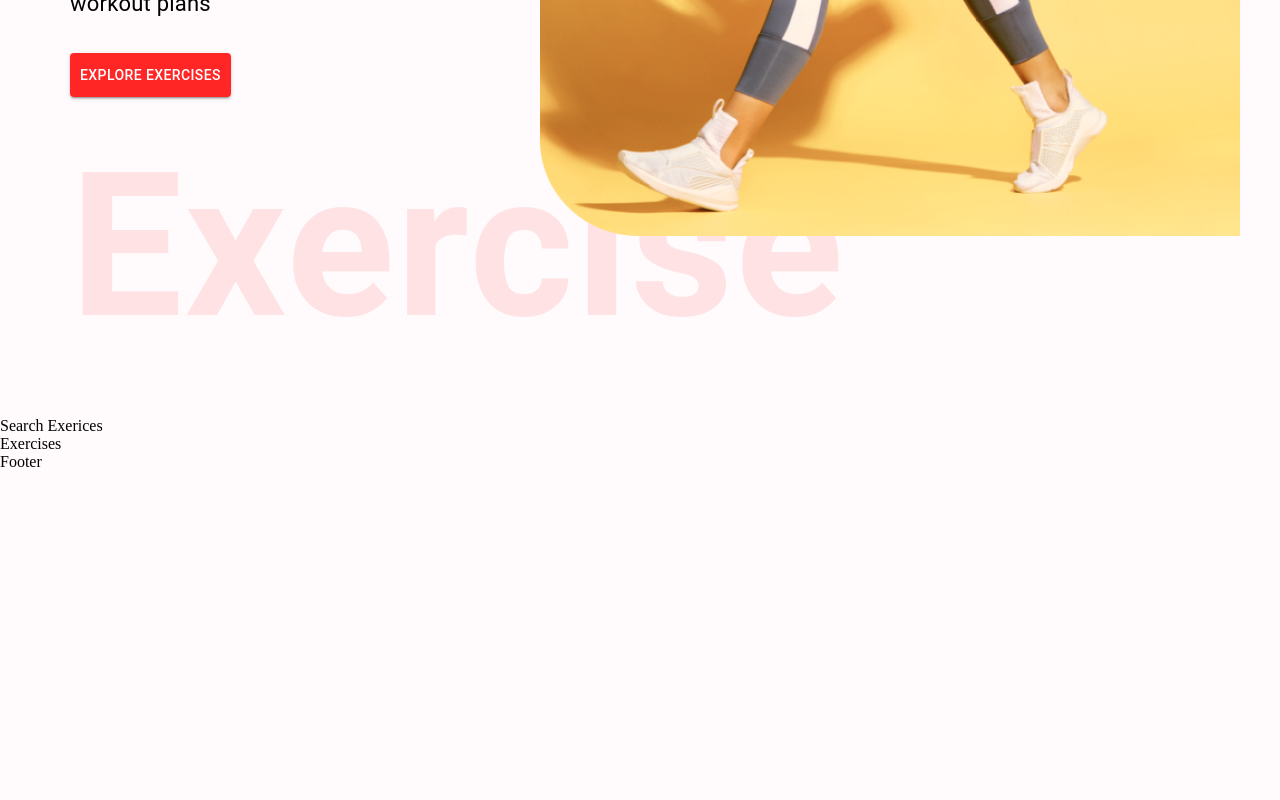
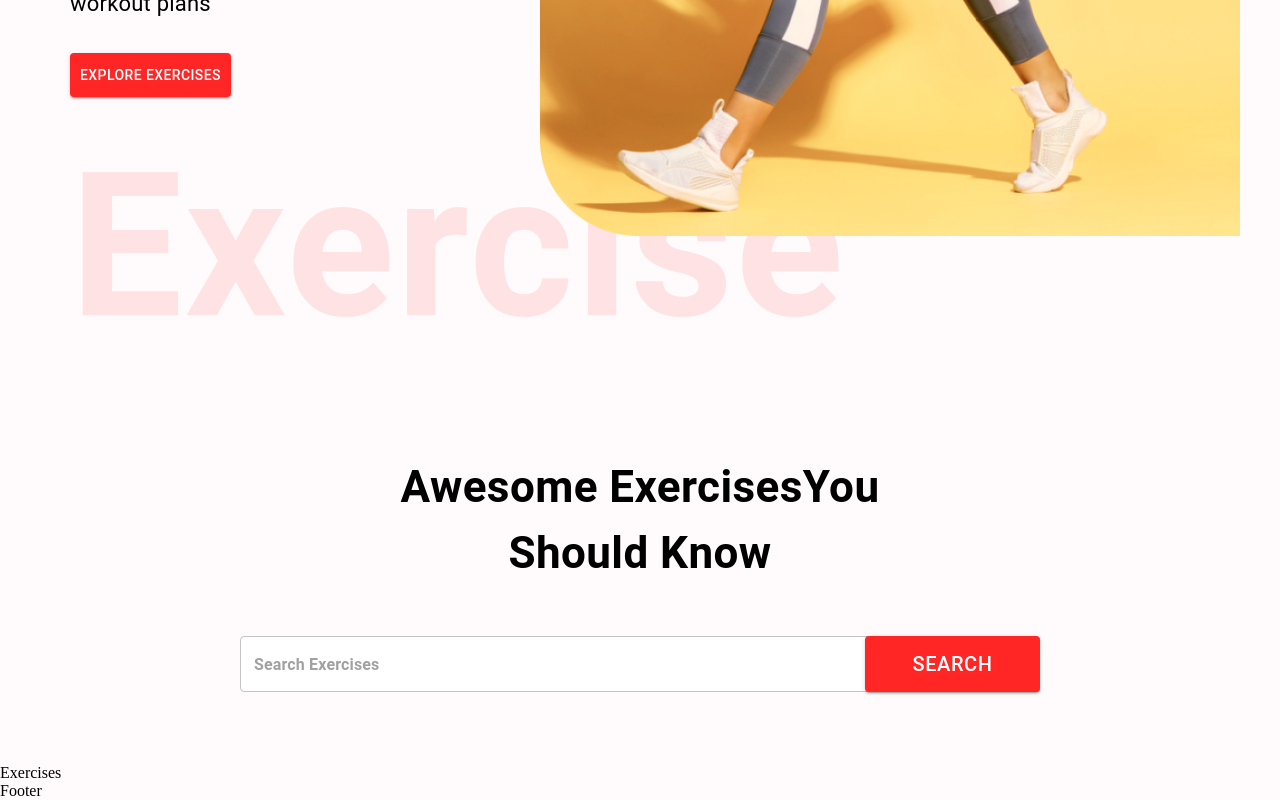
Before and after one commit to fadega/salus-vita, a React (Create React App) app: page / in a window 1280 px wide. Shown: the part 630-1430 px from the top of the page. Before the commit the page ends 1101 px from the top, so only its background shows below. Built offline with nearby package versions, Linux system fonts and the light colour scheme.

Commit message:
Search field added

```diff
--- a/src/components/SearchExercises.js
+++ b/src/components/SearchExercises.js
@@ -1,10 +1,46 @@
-import React from 'react'
+import React, {useEffect, useState} from 'react'
+import {Box, Button, Stack, Texfield, TextField, Typography} from '@mui/material'
 
 const SearchExercises = () => {
   return (
-    <div>
-      Search Exerices
-    </div>
+    <Stack alignItems="center" mt="37px" justifyContent="center" >
+      <Typography fontWeight={700} sx={{fontSize:{lg:'44px', xs:'30px'}}} mb="50px" textAlign="center">
+        Awesome ExercisesYou <br /> Should Know
+      </Typography>
+
+      <Box position="relative" mb="72px" >
+        <TextField
+         sx={{
+          input:{
+            fontWeight:700,
+            border:'none',
+            borderRadius:'4px',
+          },
+          width:{lg:"800px", xs:'350px'},
+          backgroundColor:'#fff',
+          borderRadius:'4px'
+        }}
+          height="76px"
+          value=""
+          onChange={(e) => {}}
+          placeholder='Search Exercises'
+          type='text'
+
+        />
+        <Button className="search-btn" variant="contained" color="error"
+          sx={{
+            bgcolor:"#ff2625",
+            color:"#fff",
+            width:{lg:'175px', xs:'80px'},
+            fontSize:{lg:'20px' ,xs:'14px'},
+            height:'56px',
+            position:'absolute',
+            right:'0',
+            }}>
+          Search
+        </Button>
+      </Box>
+    </Stack>
   )
 }
 
```
